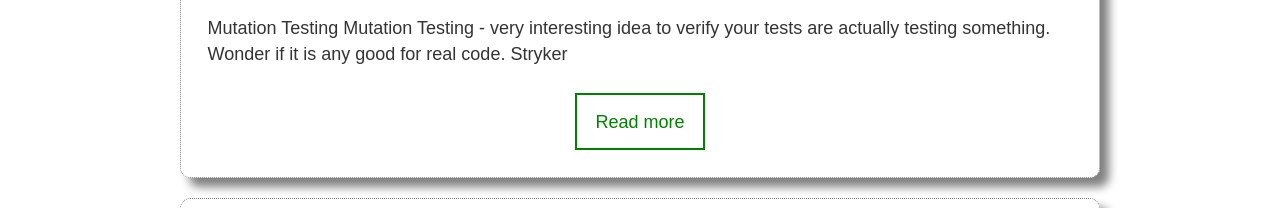
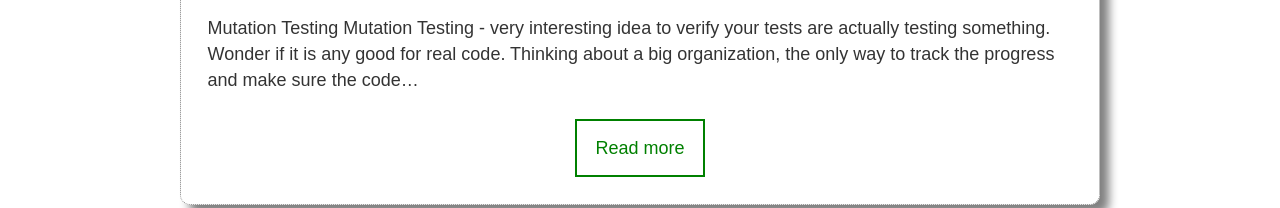
Before and after one commit to cmwen/blog, a Gatsby site: page / in a window 1280 px wide. Shown: the part 318-526 px from the top of the page. Built offline with nearby package versions, Linux system fonts and the light colour scheme; Gatsby itself is replaced by a stand-in of ours.

Commit message:
New post

```diff
--- a/blog/2020-03-08-mutation-testing/index.md
+++ b/blog/2020-03-08-mutation-testing/index.md
@@ -9,4 +9,6 @@ tags: ["Mutation Testing"]
 
 [Mutation Testing](https://www.guru99.com/mutation-testing.html) - very interesting idea to verify your tests are actually testing something. Wonder if it is any good for real code.
 
+Thinking about a big organization, the only way to track the progress and make sure the code quality meets the bar is measuring the code coverage rate, and this could be a good tool to make sure those tests are good and valid.
+
 - [Stryker](https://stryker-mutator.io/)
```
